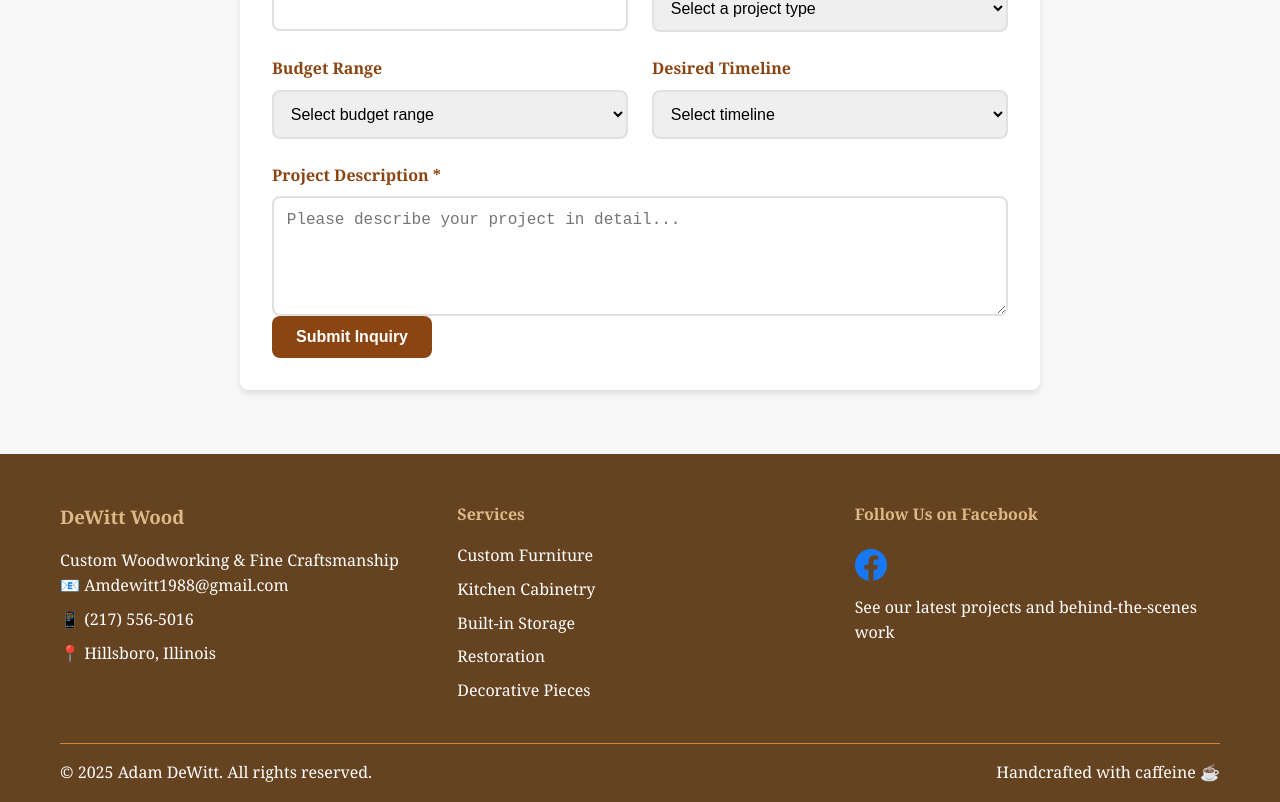
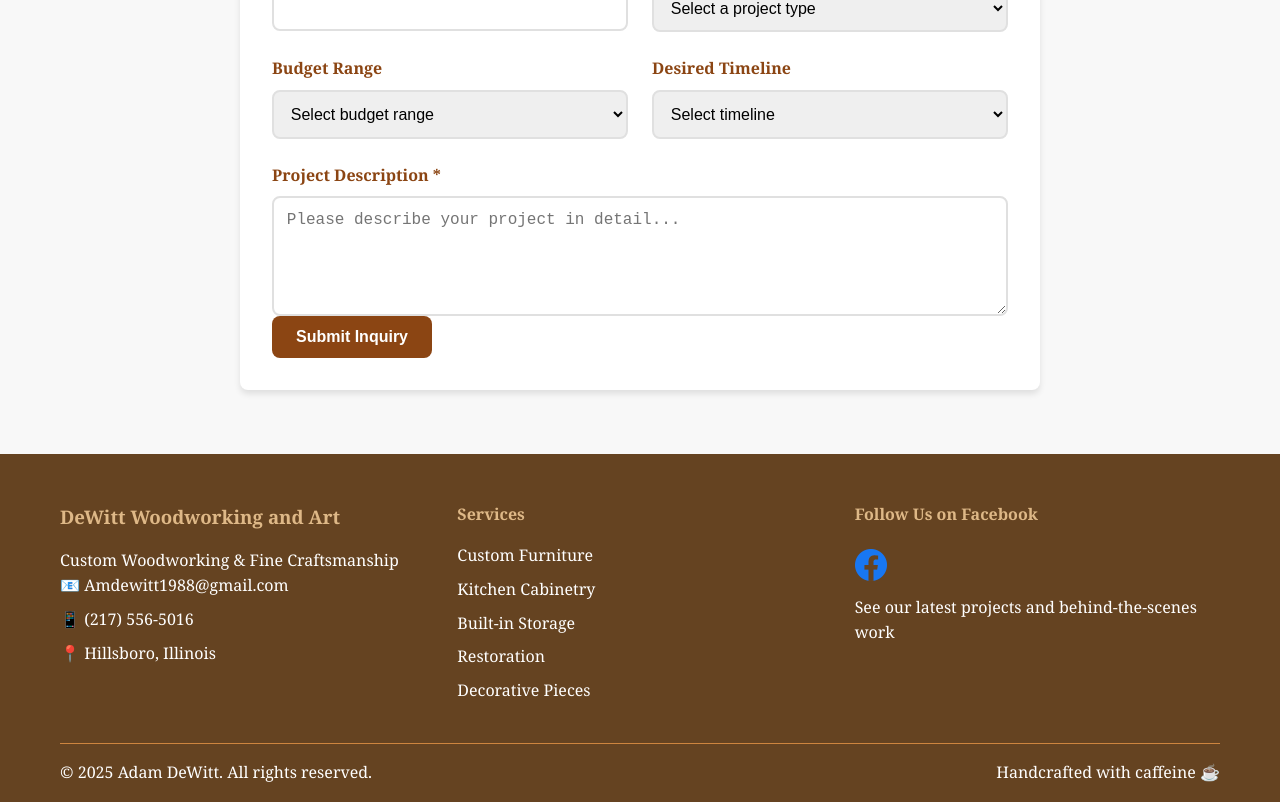
Before and after one commit to devonguinn/DW_W-A, a React (Vite) app: page / in a window 1280 px wide. Shown: the part 3456-4258 px from the top of the page. Built offline with nearby package versions, Linux system fonts and the light colour scheme.

Commit message:
changing footer

```diff
--- a/src/components/Footer.tsx
+++ b/src/components/Footer.tsx
@@ -8,7 +8,7 @@ const Footer = () => {
       <div className="container">
         <div className="footer-content">
           <div className="footer-section">
-            <h3>DeWitt Wood</h3>
+            <h3>DeWitt Woodworking and Art</h3>
             <p>Custom Woodworking & Fine Craftsmanship</p>
             <div className="contact-info">
               <p>📧 Amdewitt1988@gmail.com</p>
```
